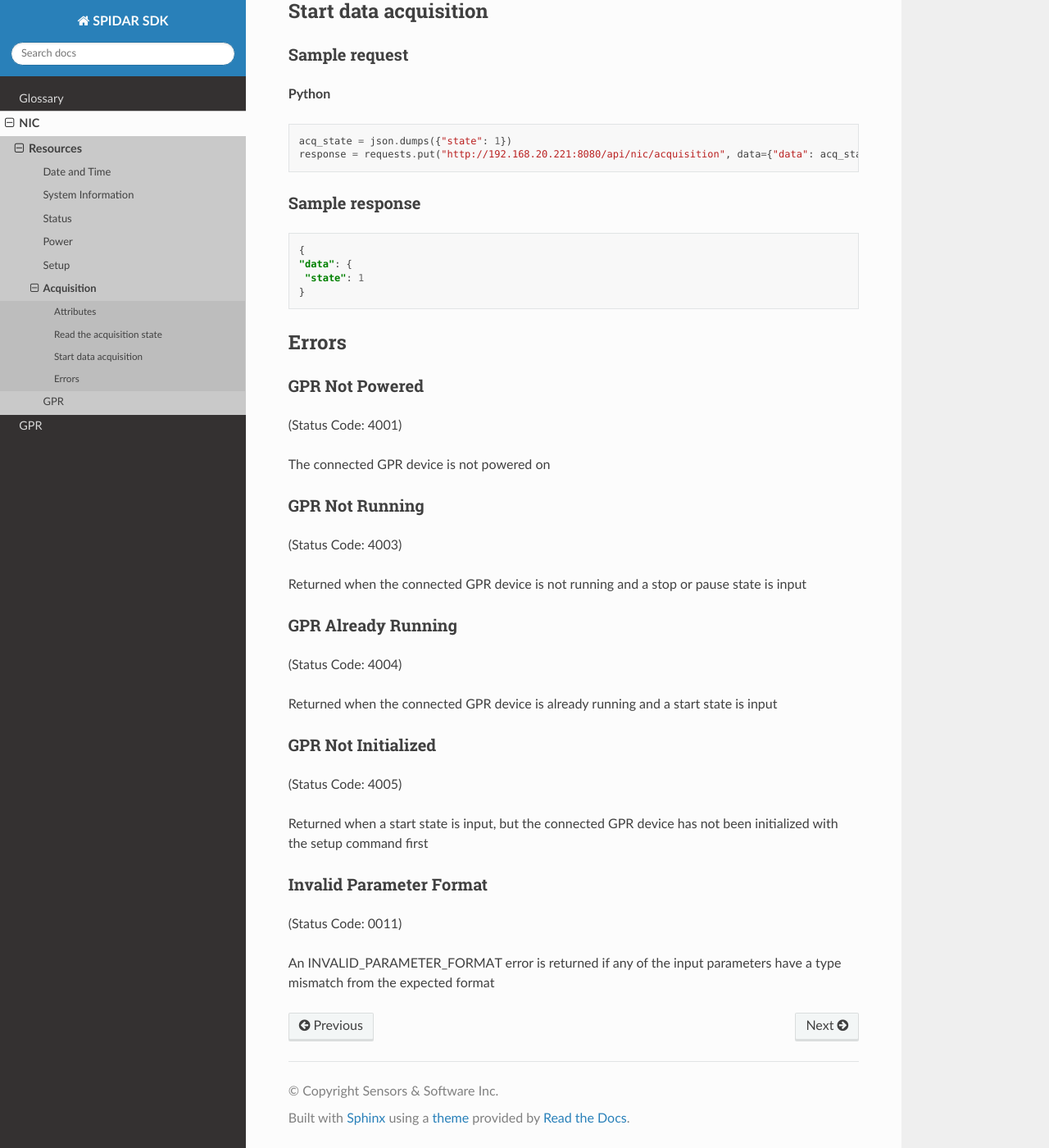
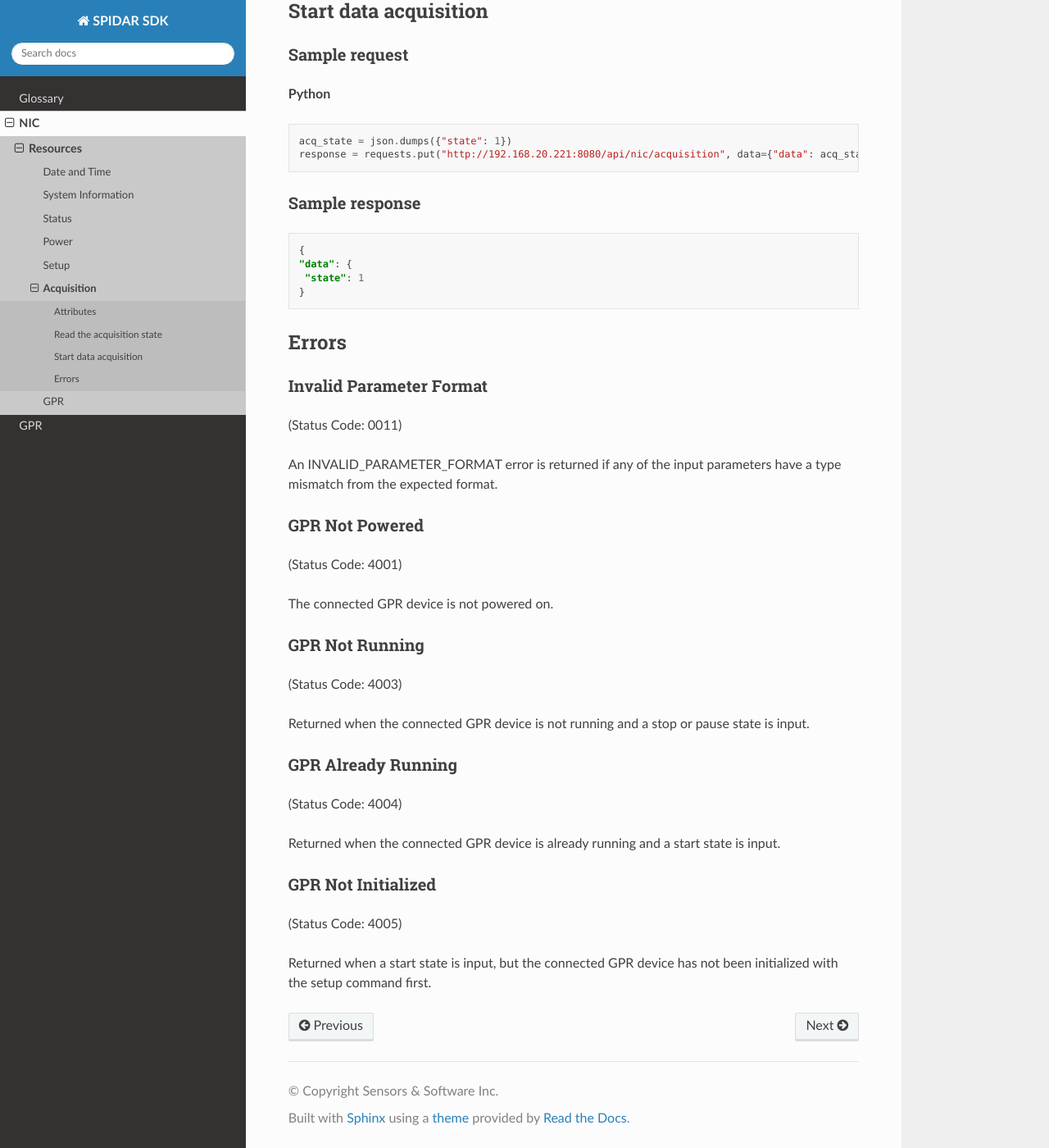
Before and after one commit to SensoftInc/spidar-sdk, a Sphinx documentation site: the page built from docs/nic_acquisition.rst, in a window 1280 px wide and 1400 px high, scrolled down 1025 px. Shown: the whole window at 82% size. Built offline with Sphinx 7.4.7 and the Read the Docs theme 2.0.0, drawn with Linux system fonts in a browser that asks for light colours.

```diff
--- a/docs/nic_acquisition.rst
+++ b/docs/nic_acquisition.rst
@@ -93,33 +93,33 @@ Sample response
 Errors
 ======
 
+Invalid Parameter Format
+------------------------
+(Status Code: 0011)
+
+An INVALID_PARAMETER_FORMAT error is returned if any of the input parameters have a type mismatch from the expected
+format.
+
 GPR Not Powered
 ---------------
 (Status Code: 4001)
 
-The connected GPR device is not powered on
+The connected GPR device is not powered on.
 
 GPR Not Running
 ---------------
 (Status Code: 4003)
 
-Returned when the connected GPR device is not running and a stop or pause state is input
+Returned when the connected GPR device is not running and a stop or pause state is input.
 
 GPR Already Running
 -------------------
 (Status Code: 4004)
 
-Returned when the connected GPR device is already running and a start state is input
+Returned when the connected GPR device is already running and a start state is input.
 
 GPR Not Initialized
 -------------------
 (Status Code: 4005)
 
-Returned when a start state is input, but the connected GPR device has not been initialized with the setup command first
-
-Invalid Parameter Format
-------------------------
-(Status Code: 0011)
-
-An INVALID_PARAMETER_FORMAT error is returned if any of the input parameters have a type mismatch from the expected
-format
+Returned when a start state is input, but the connected GPR device has not been initialized with the setup command first.
--- a/docs/nic_date_time.rst
+++ b/docs/nic_date_time.rst
@@ -129,7 +129,7 @@ Invalid Parameter Format
 ------------------------
 (Status Code: 0011)
 
-An INVALID_PARAMETER_FORMAT error is returned if any of the input parameters have a type mismatch from the expected format
+An INVALID_PARAMETER_FORMAT error is returned if any of the input parameters have a type mismatch from the expected format.
 
 GPR Already Running
 -------------------
```
Also changed, not shown: docs/nic_setup.rst (+4 -4 lines).
